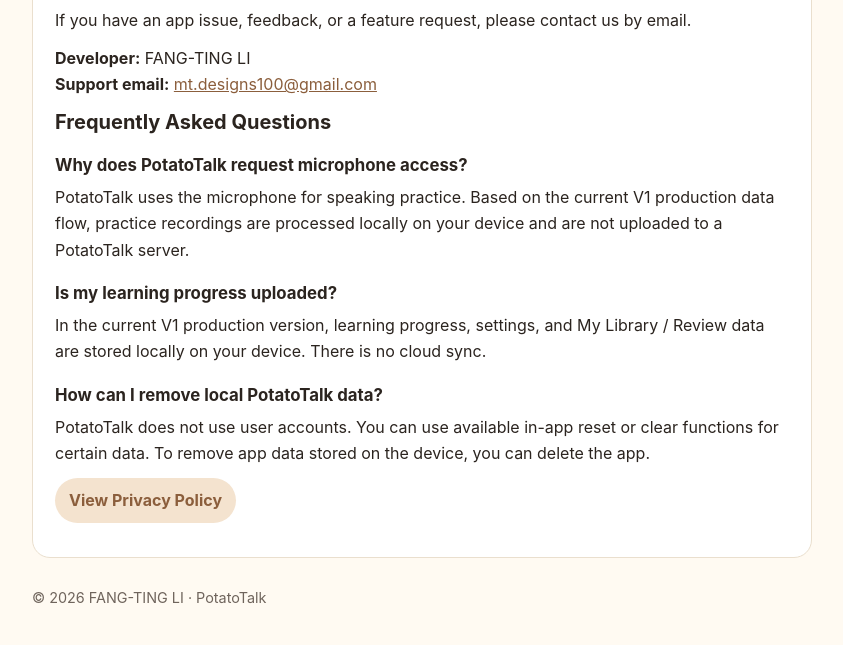
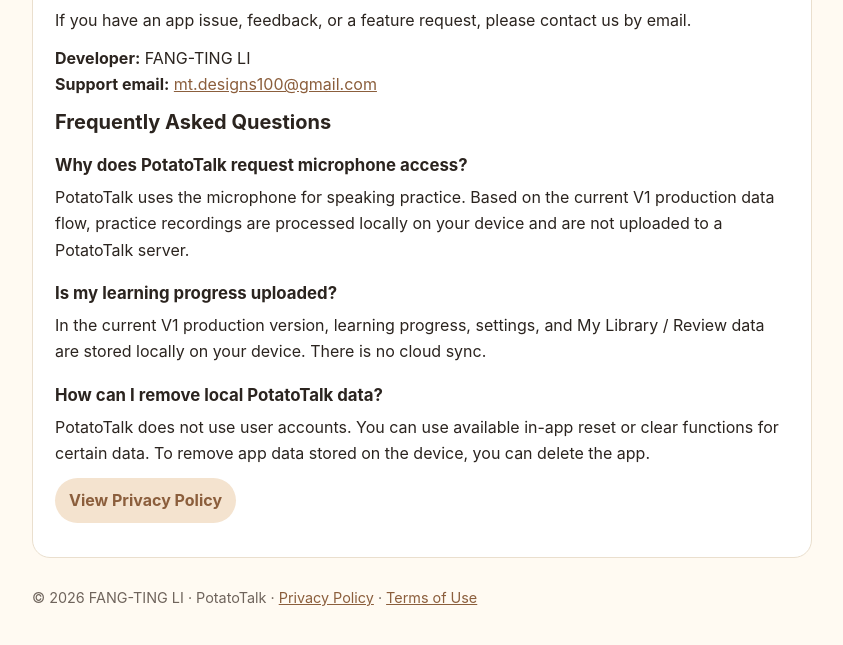
Before and after one commit to matthew-earthplayer/potatotalk-support, a plain HTML site: page index.html in a window 1280 px wide. Shown: the part 949-1594 px from the top of the page, without its empty margins (218-1061 px from the left). Drawn offline with Linux system fonts and the light colour scheme.

Commit message:
Add privacy and terms links

```diff
--- a/index.html
+++ b/index.html
@@ -16,6 +16,9 @@
       <a href="#zh">繁體中文</a>
       <a href="#en">English</a>
       <a href="privacy.html">Privacy Policy</a>
+      <a href="https://www.apple.com/legal/internet-services/itunes/dev/stdeula/"
+   target="_blank"
+   rel="noopener noreferrer">Terms of Use</a>
     </nav>
   </header>
 
@@ -59,7 +62,13 @@
     <p><a class="button" href="privacy.html">View Privacy Policy</a></p>
   </section>
 
-  <footer>© 2026 FANG-TING LI · PotatoTalk</footer>
+ <footer>
+  © 2026 FANG-TING LI · PotatoTalk ·
+  <a href="privacy.html">Privacy Policy</a> ·
+  <a href="https://www.apple.com/legal/internet-services/itunes/dev/stdeula/"
+     target="_blank"
+     rel="noopener noreferrer">Terms of Use</a>
+</footer>
 </main>
 </body>
 </html>
```
